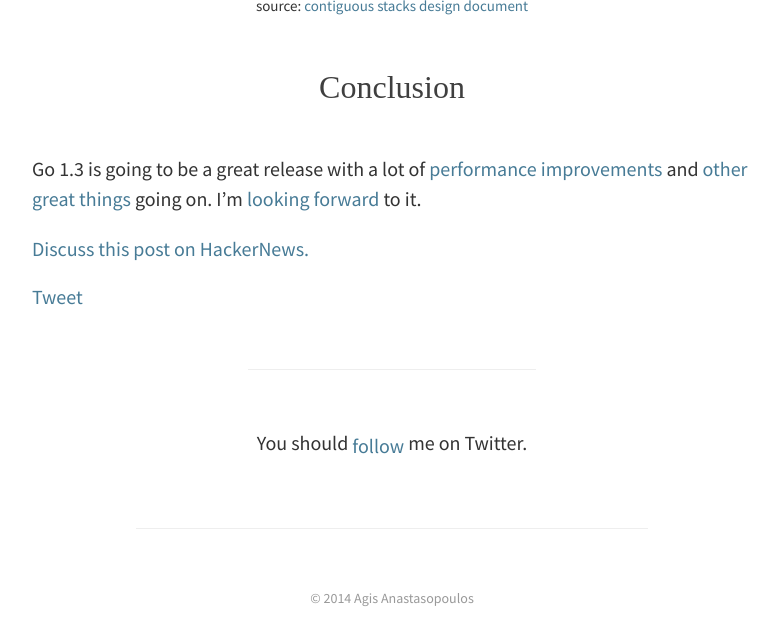
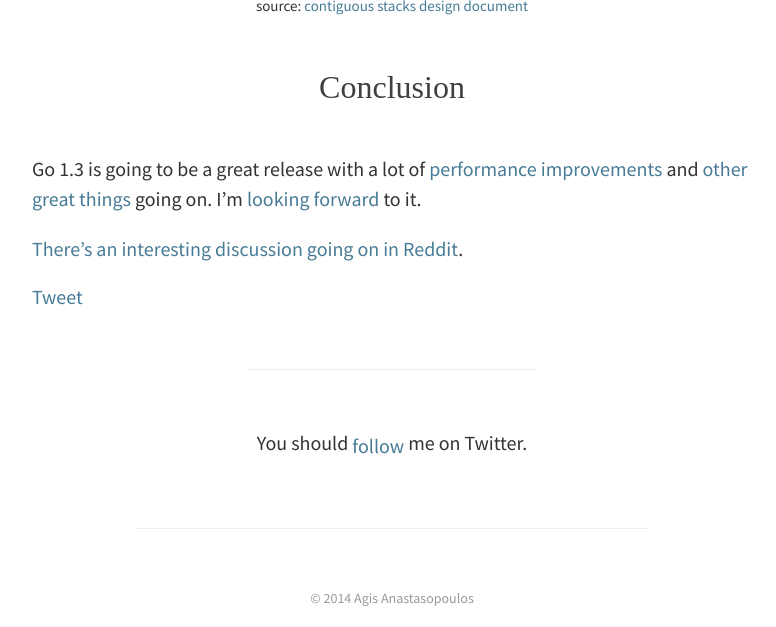
Before and after one commit to apostoiis/agis.io, a Jekyll site: the page built from _source/_posts/2014-03-23-contiguous-stacks-in-go.markdown, in a window 1280 px wide and 900 px high, scrolled down 3605 px, cut to the strip 273-900 px from the top of the window. Shown: the whole strip, without its empty margins (248-1024 px from the left). Built offline with Jekyll 4.4.1, drawn with Linux system fonts in a browser that asks for light colours; some web fonts are replaced; comment, search, counter and statistics services are not loaded.

Commit message:
Add link to Reddit

```diff
--- a/_source/_posts/2014-03-23-contiguous-stacks-in-go.markdown
+++ b/_source/_posts/2014-03-23-contiguous-stacks-in-go.markdown
@@ -79,4 +79,4 @@ Even though contiguous stacks cause a trivial amount of memory fragmentation, be
 
 Go 1.3 is going to be a great release with a lot of [performance improvements](http://talks.golang.org/2014/go1.3.slide#7) and [other great things](http://talks.golang.org/2014/go1.3.slide#16) going on. I'm [looking forward](http://isgo1point3.outyet.org) to it.
 
-[Discuss this post on HackerNews.](https://news.ycombinator.com/item?id=7473029)
+[There's an interesting discussion going on in Reddit](http://www.reddit.com/r/rust/comments/21ffem/contiguous_stacks_in_go/).
```
